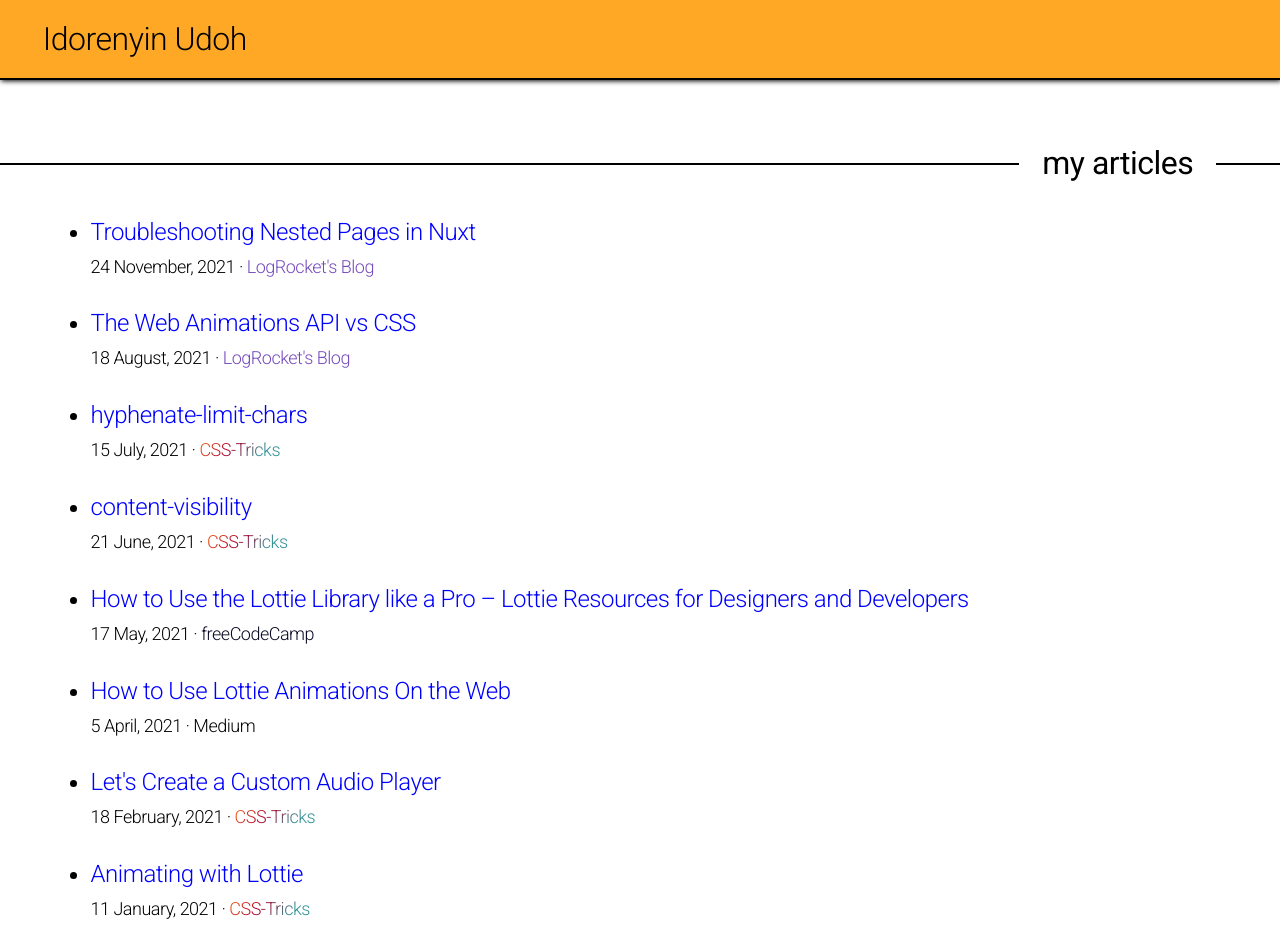
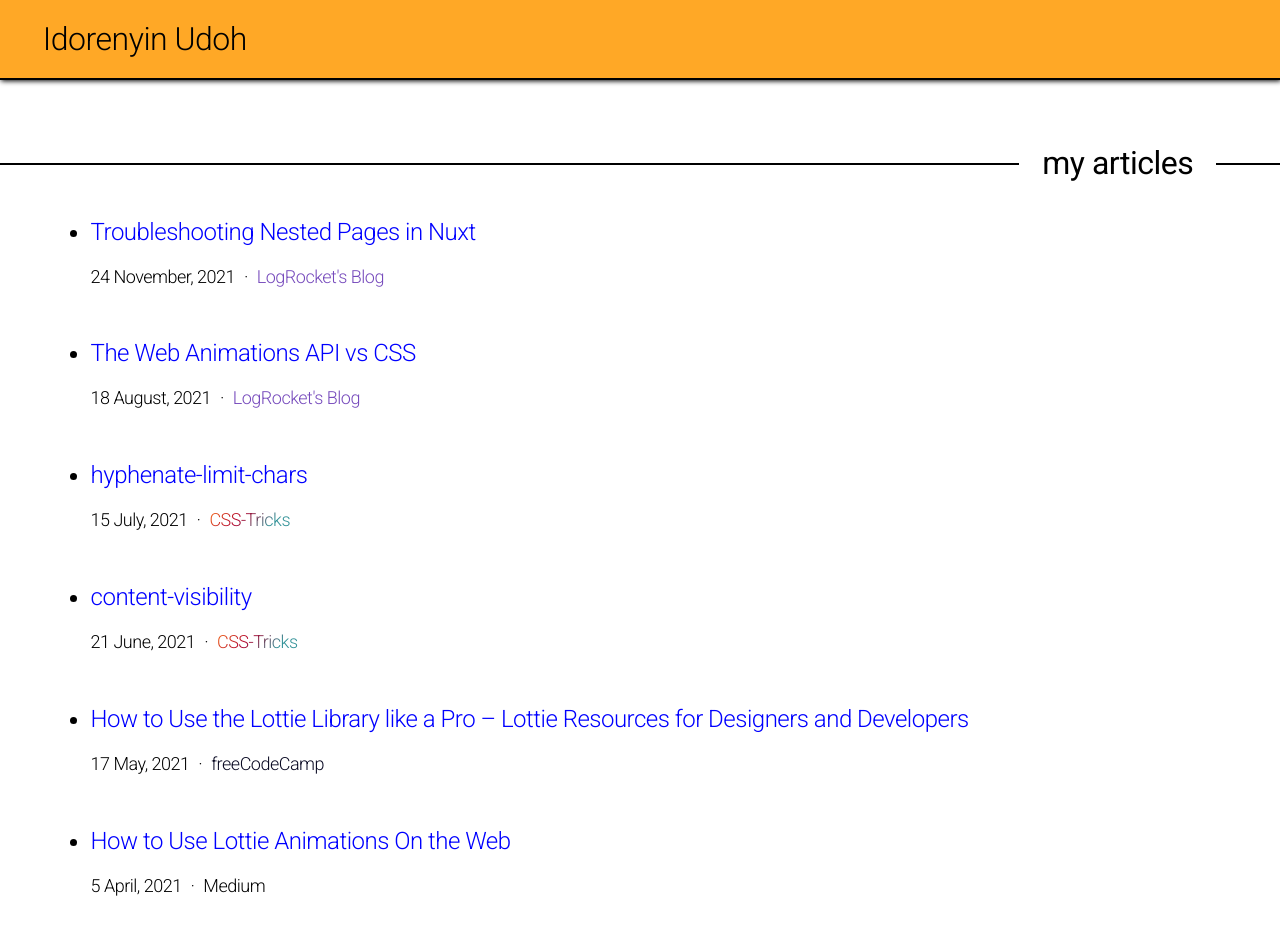
Before and after one commit to idorenyinudoh/iudoh.me, a Nuxt app: page /articles in a window 1280 px wide. Shown: the top 950 px of the page. Built offline with nearby package versions, Linux system fonts and the light colour scheme.

Commit message:
fix: add spaces to lists in articles page

```diff
--- a/pages/articles.vue
+++ b/pages/articles.vue
@@ -8,63 +8,72 @@ main
           href='https://blog.logrocket.com/troubleshooting-nested-pages-nuxt/',
           target='_blank'
         ) Troubleshooting Nested Pages in Nuxt
-        small 24 November, 2021 ·
+        small 24 November, 2021
+          span.dot ·
           span.logrocket  LogRocket's Blog
       base-li
         a(
           href='https://blog.logrocket.com/the-web-animations-api-vs-css/',
           target='_blank'
         ) The Web Animations API vs CSS
-        small 18 August, 2021 ·
+        small 18 August, 2021
+          span.dot ·
           span.logrocket  LogRocket's Blog
       base-li
         a(
           href='https://css-tricks.com/almanac/properties/h/hyphenate-limit-chars/',
           target='_blank'
         ) hyphenate-limit-chars
-        small 15 July, 2021 ·
+        small 15 July, 2021
+          span.dot ·
           span.css-tricks  CSS-Tricks
       base-li
         a(
           href='https://css-tricks.com/almanac/properties/c/content-visibility/',
           target='_blank'
         ) content-visibility
-        small 21 June, 2021 ·
+        small 21 June, 2021
+          span.dot ·
           span.css-tricks  CSS-Tricks
       base-li
         a(
           href='https://www.freecodecamp.org/news/how-to-use-lottie-like-a-pro-resources-for-designers-and-developers/',
           target='_blank'
         ) How to Use the Lottie Library like a Pro – Lottie Resources for Designers and Developers
-        small 17 May, 2021 ·
+        small 17 May, 2021
+          span.dot ·
           span.freecodecamp  freeCodeCamp
       base-li
         a(
           href='https://bootcamp.uxdesign.cc/how-to-use-lottie-animations-on-the-web-cb222793d339',
           target='_blank'
         ) How to Use Lottie Animations On the Web
-        small 5 April, 2021 ·
+        small 5 April, 2021
+          span.dot ·
           span  Medium
       base-li
         a(
           href='https://css-tricks.com/lets-create-a-custom-audio-player/',
           target='_blank'
         ) Let's Create a Custom Audio Player
-        small 18 February, 2021 ·
+        small 18 February, 2021
+          span.dot ·
           span.css-tricks  CSS-Tricks
       base-li
         a(
           href='https://css-tricks.com/animating-with-lottie/',
           target='_blank'
         ) Animating with Lottie
-        small 11 January, 2021 ·
+        small 11 January, 2021
+          span.dot ·
           span.css-tricks  CSS-Tricks
       base-li
         a(
           href='https://css-tricks.com/give-users-control-the-media-session-api/',
           target='_blank'
         ) Give Users Control: The Media Session API
-        small 14 December, 2020 ·
+        small 14 December, 2020
+          span.dot ·
           span.css-tricks  CSS-Tricks
 </template>
 
@@ -94,13 +103,17 @@ ul {
 }
 
 li:not(:last-of-type) {
-  margin-bottom: calc(20px + 1vw);
+  margin-bottom: calc(40px + 1vw);
 }
 
 small {
   display: block;
-  margin: 10px 0;
+  margin: 20px 0;
   font-size: 18px;
+}
+
+.dot {
+  margin: 0 5px;
 }
 
 .logrocket {
```
